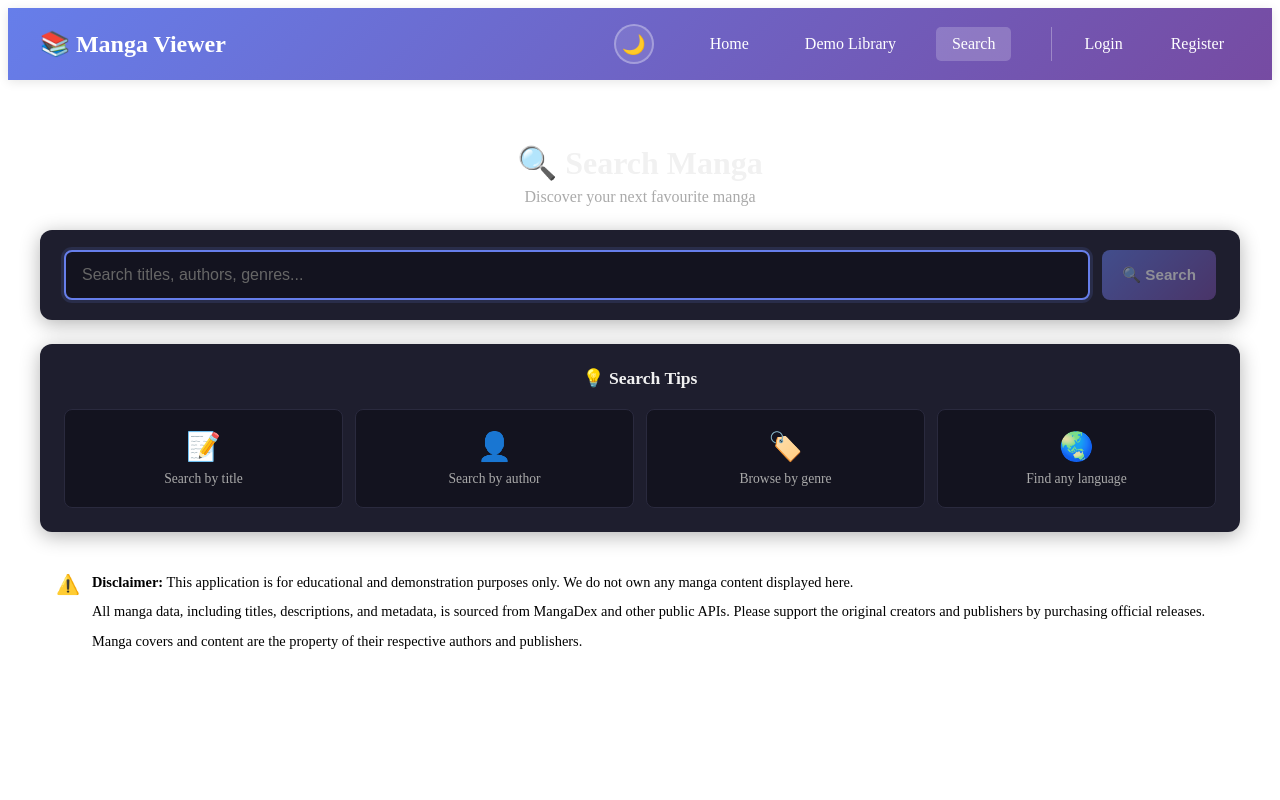
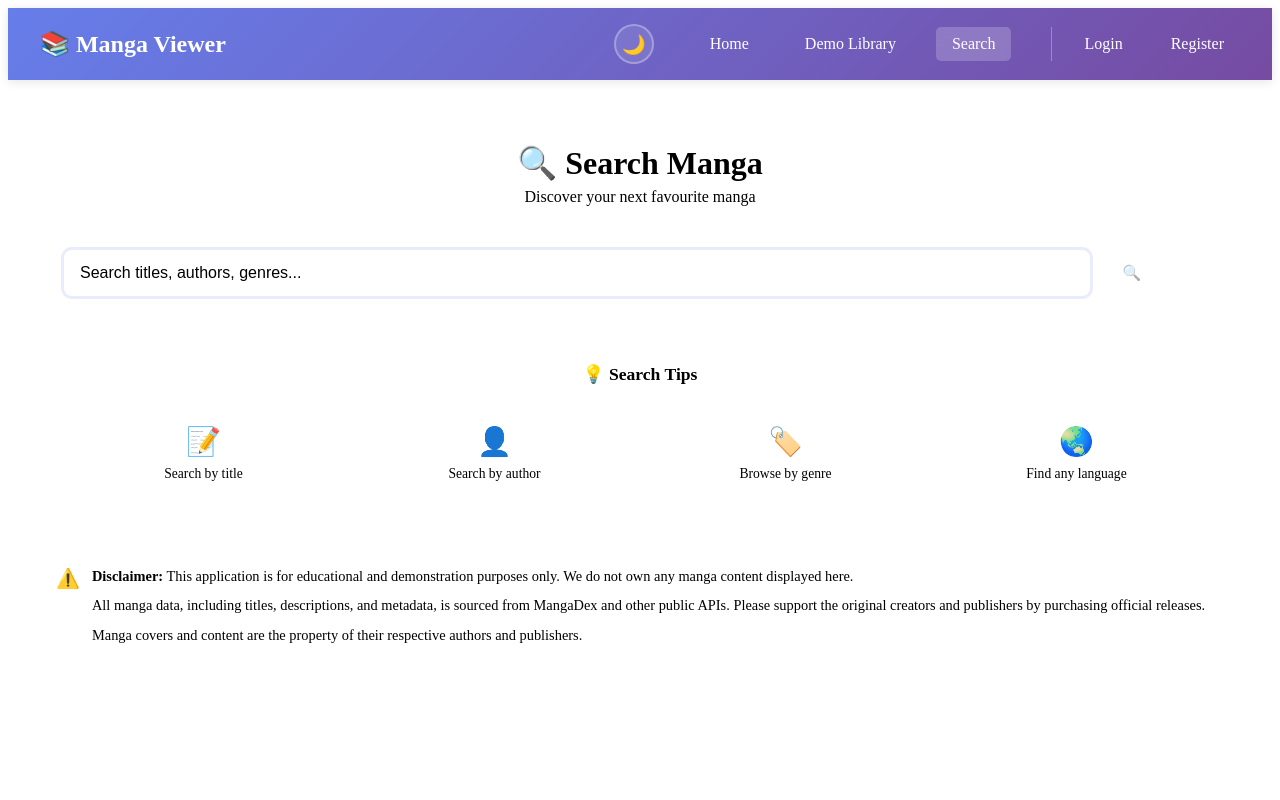
Before and after one commit to bhaktaravin/mangaviewer_rust_angular, an Angular app: page /search in a window 1280 px wide. Shown: the top 800 px of the page. Built offline with nearby package versions, Linux system fonts and the light colour scheme.

Commit message:
fix: eliminate theme flash on load, search CSS uses theme variables

```diff
--- a/src/app/manga-search/manga-search.css
+++ b/src/app/manga-search/manga-search.css
@@ -15,54 +15,48 @@
   font-size: 2rem;
   font-weight: 700;
   margin: 0 0 0.4rem;
-  color: var(--text-primary, #f1f1f1);
+  color: var(--text-primary);
 }
 
 .search-header p {
   font-size: 1rem;
-  color: var(--text-secondary, #aaa);
+  color: var(--text-secondary);
   margin: 0;
 }
 
 /* ── Search bar ── */
 .search-section {
-  background: var(--surface-color, #1e1e2e);
+  background: var(--card-bg);
   padding: 1.25rem 1.5rem;
   border-radius: 12px;
-  box-shadow: 0 4px 20px rgba(0,0,0,0.3);
+  box-shadow: 0 4px 20px var(--shadow);
   margin-bottom: 1.5rem;
+  border: 1px solid var(--border-color);
 }
 
-.search-bar {
-  display: flex;
-  gap: 0.75rem;
-}
+.search-bar { display: flex; gap: 0.75rem; }
 
 .search-input {
   flex: 1;
   padding: 0.85rem 1rem;
-  border: 2px solid var(--border-color, #333);
+  border: 2px solid var(--border-color);
   border-radius: 8px;
   font-size: 1rem;
-  background: var(--background-color, #13131f);
-  color: var(--text-primary, #f1f1f1);
+  background: var(--input-bg);
+  color: var(--text-primary);
   transition: border-color 0.2s;
 }
 
-.search-input::placeholder { color: #666; }
+.search-input::placeholder { color: var(--text-muted); }
 
 .search-input:focus {
   outline: none;
-  border-color: #667eea;
+  border-color: var(--brand-secondary);
   box-shadow: 0 0 0 3px rgba(102,126,234,0.15);
 }
 
 .search-input:disabled { opacity: 0.5; }
-
-.search-buttons {
-  display: flex;
-  gap: 0.5rem;
-}
+.search-buttons { display: flex; gap: 0.5rem; }
 
 /* ── Buttons ── */
 .btn {
@@ -79,50 +73,24 @@
   white-space: nowrap;
 }
 
-.btn-primary {
-  background: linear-gradient(135deg, #667eea 0%, #764ba2 100%);
-  color: #fff;
-}
+.btn-primary { background: var(--brand-gradient); color: #fff; }
+.btn-primary:hover:not(:disabled) { transform: translateY(-1px); box-shadow: 0 4px 12px var(--brand-shadow); }
 
-.btn-primary:hover:not(:disabled) {
-  transform: translateY(-1px);
-  box-shadow: 0 4px 12px rgba(102,126,234,0.4);
-}
+.btn-secondary { background: var(--bg-tertiary); color: var(--text-primary); }
+.btn-secondary:hover:not(:disabled) { filter: brightness(1.1); }
 
-.btn-secondary {
-  background: #374151;
-  color: #d1d5db;
-}
-
-.btn-secondary:hover:not(:disabled) {
-  background: #4b5563;
-}
-
-.btn-outline {
-  background: transparent;
-  color: #667eea;
-  border: 1.5px solid #667eea;
-}
-
-.btn-outline:hover:not(:disabled) {
-  background: rgba(102,126,234,0.1);
-}
-
-.btn-outline.in-library {
-  color: #10b981;
-  border-color: #10b981;
-  cursor: default;
-}
+.btn-outline { background: transparent; color: var(--brand-secondary); border: 1.5px solid var(--brand-secondary); }
+.btn-outline:hover:not(:disabled) { background: rgba(102,126,234,0.1); }
+.btn-outline.in-library { color: var(--success); border-color: var(--success); cursor: default; }
 
 .btn:disabled { opacity: 0.5; cursor: not-allowed; transform: none !important; }
-
 .btn-small { padding: 0.5rem 0.9rem; font-size: 0.85rem; }
 .btn-large { padding: 1rem 2rem; font-size: 1rem; }
 
 /* ── Error ── */
 .error-message {
   background: rgba(220,38,38,0.1);
-  color: #f87171;
+  color: var(--danger);
   padding: 0.75rem 1rem;
   border-radius: 8px;
   margin-top: 0.75rem;
@@ -135,15 +103,16 @@
 
 /* ── Results ── */
 .results-section {
-  background: var(--surface-color, #1e1e2e);
+  background: var(--card-bg);
   border-radius: 12px;
-  box-shadow: 0 4px 20px rgba(0,0,0,0.3);
+  box-shadow: 0 4px 20px var(--shadow);
   overflow: hidden;
   margin-bottom: 1.5rem;
+  border: 1px solid var(--border-color);
 }
 
 .results-header {
-  background: linear-gradient(135deg, #667eea 0%, #764ba2 100%);
+  background: var(--brand-gradient);
   color: white;
   padding: 1rem 1.5rem;
   display: flex;
@@ -154,7 +123,7 @@
 .results-header h3 { margin: 0; font-size: 1.1rem; font-weight: 600; }
 .results-count { font-size: 0.9rem; opacity: 0.85; }
 
-/* ── Manga grid — poster-style cards ── */
+/* ── Manga grid ── */
 .manga-grid {
   display: grid;
   grid-template-columns: repeat(auto-fill, minmax(160px, 1fr));
@@ -163,11 +132,11 @@
 }
 
 .manga-card {
-  background: var(--background-color, #13131f);
-  border: 1px solid var(--border-color, #2a2a3e);
+  background: var(--bg-secondary);
+  border: 1px solid var(--border-color);
   border-radius: 10px;
   overflow: hidden;
-  transition: transform 0.2s, box-shadow 0.2s;
+  transition: transform 0.2s, box-shadow 0.2s, border-color 0.2s;
   display: flex;
   flex-direction: column;
   cursor: pointer;
@@ -175,14 +144,14 @@
 
 .manga-card:hover {
   transform: translateY(-4px);
-  box-shadow: 0 8px 24px rgba(0,0,0,0.4);
-  border-color: #667eea;
+  box-shadow: 0 8px 24px var(--shadow-hover);
+  border-color: var(--brand-secondary);
 }
 
 .manga-image {
   aspect-ratio: 2/3;
   overflow: hidden;
-  background: #1a1a2e;
+  background: var(--bg-tertiary);
   position: relative;
 }
 
@@ -194,9 +163,7 @@
   transition: transform 0.3s;
 }
 
-.manga-card:hover .manga-image img {
-  transform: scale(1.04);
-}
+.manga-card:hover .manga-image img { transform: scale(1.04); }
 
 /* ── Hover overlay ── */
 .manga-hover-overlay {
@@ -209,9 +176,7 @@
   transition: opacity 0.25s ease;
 }
 
-.manga-card:hover .manga-hover-overlay {
-  opacity: 1;
-}
+.manga-card:hover .manga-hover-overlay { opacity: 1; }
 
 .hover-content {
   padding: 1rem 0.85rem;
@@ -220,9 +185,7 @@
   transition: transform 0.25s ease;
 }
 
-.manga-card:hover .hover-content {
-  transform: translateY(0);
-}
+.manga-card:hover .hover-content { transform: translateY(0); }
 
 .hover-title {
   font-size: 0.9rem;
@@ -260,11 +223,9 @@
   overflow: hidden;
 }
 
-.hover-actions {
-  display: flex;
-  gap: 0.4rem;
-}
+.hover-actions { display: flex; gap: 0.4rem; }
 
+/* ── Card info strip ── */
 .manga-info {
   padding: 0.6rem 0.75rem;
   display: flex;
@@ -275,7 +236,7 @@
 .manga-title {
   font-size: 0.82rem;
   font-weight: 600;
-  color: var(--text-primary, #f1f1f1);
+  color: var(--text-primary);
   margin: 0;
   line-height: 1.3;
   display: -webkit-box;
@@ -284,96 +245,57 @@
   overflow: hidden;
 }
 
-.manga-status {
-  font-size: 0.7rem;
-  color: #888;
-  text-transform: capitalize;
-}
-
+.manga-status { font-size: 0.7rem; color: var(--text-muted); text-transform: capitalize; }
 .manga-status.ongoing { color: #60a5fa; }
 .manga-status.completed { color: #34d399; }
 .manga-status.hiatus { color: #f59e0b; }
-
-.manga-description {
-  font-size: 0.78rem;
-  color: #888;
-  line-height: 1.4;
-  display: -webkit-box;
-  -webkit-line-clamp: 3;
-  -webkit-box-orient: vertical;
-  overflow: hidden;
-  flex: 1;
-}
-
-.manga-actions {
-  display: flex;
-  flex-direction: column;
-  gap: 0.4rem;
-  margin-top: 0.5rem;
-}
 
 /* ── Load more ── */
 .load-more-section {
   padding: 1.25rem;
   text-align: center;
-  border-top: 1px solid var(--border-color, #2a2a3e);
+  border-top: 1px solid var(--border-color);
 }
 
 /* ── No results ── */
 .no-results {
   text-align: center;
   padding: 3rem;
-  background: var(--surface-color, #1e1e2e);
+  background: var(--card-bg);
   border-radius: 12px;
-  color: var(--text-secondary, #aaa);
+  border: 1px solid var(--border-color);
 }
 
 .no-results-icon { font-size: 3rem; margin-bottom: 0.75rem; }
-.no-results h3 { color: var(--text-primary, #f1f1f1); margin-bottom: 0.5rem; }
+.no-results h3 { color: var(--text-primary); margin-bottom: 0.5rem; }
+.no-results p { color: var(--text-secondary); }
 
 /* ── Search tips ── */
 .search-suggestions {
-  background: var(--surface-color, #1e1e2e);
+  background: var(--card-bg);
   padding: 1.5rem;
   border-radius: 12px;
-  box-shadow: 0 4px 20px rgba(0,0,0,0.3);
+  box-shadow: 0 4px 20px var(--shadow);
   margin-bottom: 1.5rem;
+  border: 1px solid var(--border-color);
 }
 
-.search-suggestions h3 {
-  text-align: center;
-  color: var(--text-primary, #f1f1f1);
-  margin: 0 0 1.25rem;
-  font-size: 1.1rem;
-}
+.search-suggestions h3 { text-align: center; color: var(--text-primary); margin: 0 0 1.25rem; font-size: 1.1rem; }
 
-.tips-grid {
-  display: grid;
-  grid-template-columns: repeat(auto-fit, minmax(160px, 1fr));
-  gap: 0.75rem;
-}
+.tips-grid { display: grid; grid-template-columns: repeat(auto-fit, minmax(160px, 1fr)); gap: 0.75rem; }
 
 .tip-card {
-  background: var(--background-color, #13131f);
+  background: var(--bg-secondary);
   padding: 1.25rem 1rem;
   border-radius: 8px;
   text-align: center;
-  border: 1px solid var(--border-color, #2a2a3e);
+  border: 1px solid var(--border-color);
   transition: all 0.2s;
 }
 
-.tip-card:hover {
-  border-color: #667eea;
-  transform: translateY(-2px);
-}
-
+.tip-card:hover { border-color: var(--brand-secondary); transform: translateY(-2px); }
 .tip-icon { font-size: 1.75rem; display: block; margin-bottom: 0.5rem; }
-
-.tip-card p {
-  margin: 0;
-  color: var(--text-secondary, #aaa);
-  font-size: 0.85rem;
-}
+.tip-card p { margin: 0; color: var(--text-secondary); font-size: 0.85rem; }
 
 /* ── Spinner ── */
 .spinner {
--- a/src/app/theme.service.ts
+++ b/src/app/theme.service.ts
@@ -16,6 +16,13 @@ export class ThemeService {
     effect(() => {
       this.applyTheme(this.currentTheme());
     });
+
+    // Add theme-ready class after first paint so CSS transitions don't fire on load
+    if (typeof document !== 'undefined') {
+      requestAnimationFrame(() => {
+        document.body.classList.add('theme-ready');
+      });
+    }
   }
 
   private getInitialTheme(): Theme {
--- a/src/index.html
+++ b/src/index.html
@@ -6,6 +6,17 @@
   <base href="/">
   <meta name="viewport" content="width=device-width, initial-scale=1">
   <link rel="icon" type="image/x-icon" href="favicon.ico">
+  <!-- Apply saved theme before Angular boots to prevent flash -->
+  <script>
+    (function() {
+      var theme = localStorage.getItem('theme');
+      if (!theme) {
+        theme = window.matchMedia && window.matchMedia('(prefers-color-scheme: dark)').matches ? 'dark' : 'light';
+      }
+      document.documentElement.setAttribute('data-theme', theme);
+      document.documentElement.classList.add(theme);
+    })();
+  </script>
 </head>
 <body>
   <app-root></app-root>
--- a/src/styles.css
+++ b/src/styles.css
@@ -51,8 +51,8 @@ body {
   transition: background-color 0.3s ease, color 0.3s ease;
 }
 
-/* Smooth transitions for theme changes */
-* {
+/* Smooth transitions for theme changes — exclude transitions on page load */
+.theme-ready * {
   transition: background-color 0.3s ease, color 0.3s ease, border-color 0.3s ease;
 }
 
```
